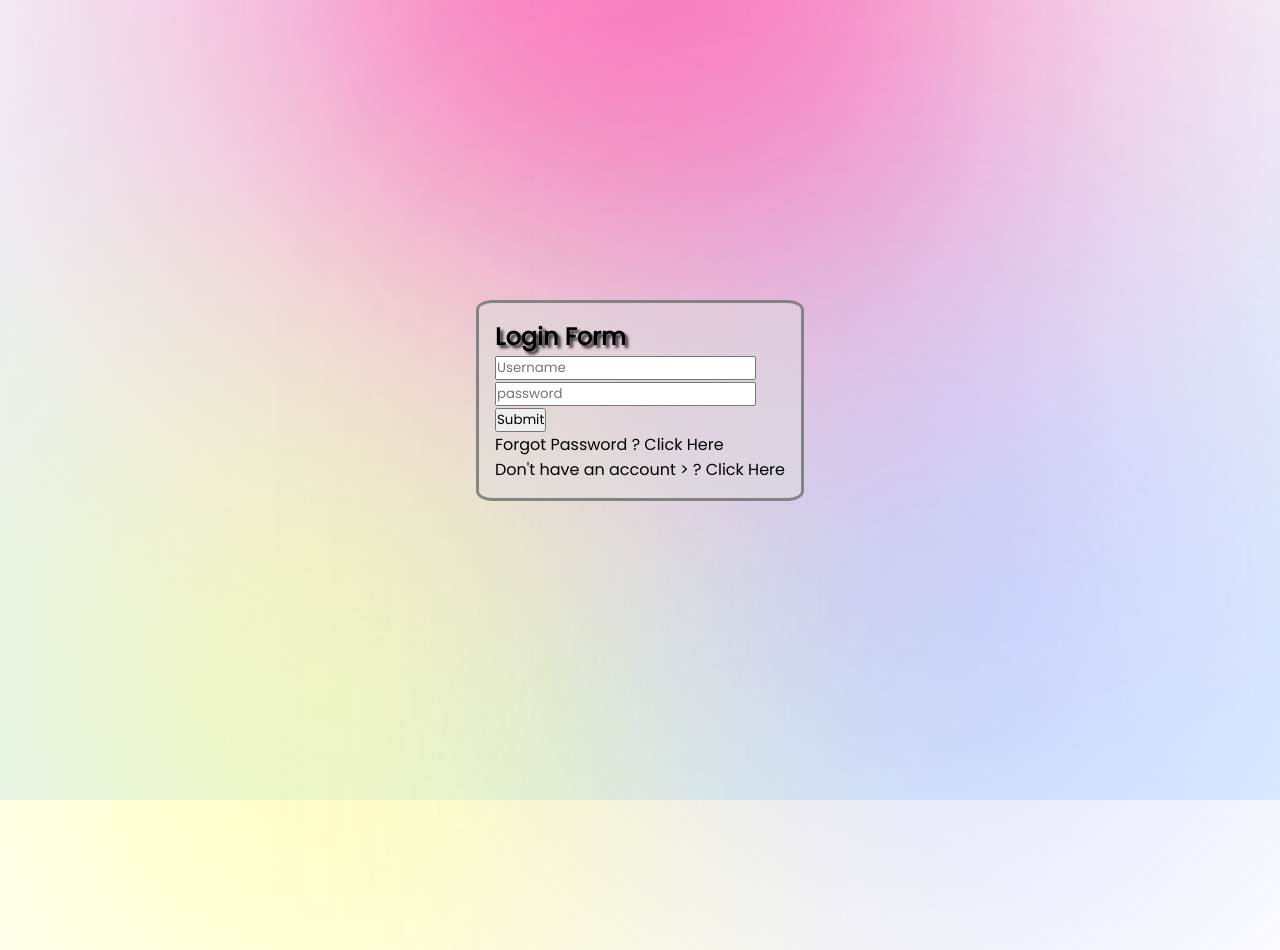
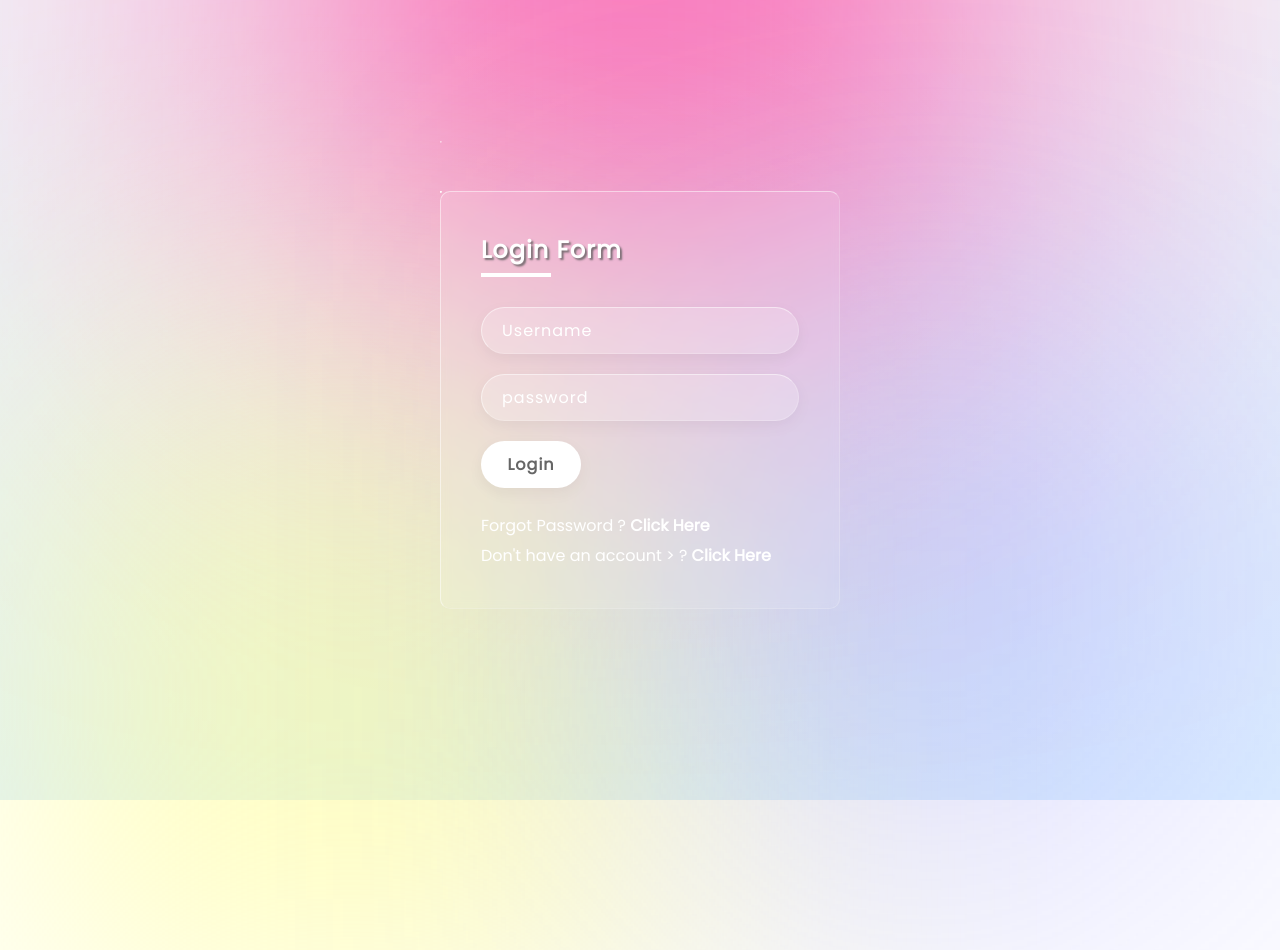
Before and after one commit to ShinMini/Login-Form, a plain HTML site: page index.html in a window 1280 px wide. Drawn offline with Linux system fonts and the light colour scheme.

Commit message:
[update] 22.01.31

```diff
--- a/index.html
+++ b/index.html
@@ -6,7 +6,8 @@
      <meta http-equiv="X-UA-Compatible" content="IE=edge">
      <meta name="viewport" content="width=device-width, initial-scale=1.0">
      <title>login page</title>
-     <link rel="stylesheet" href="style.css"></link>
+     <link rel="stylesheet" href="style.css">
+     </link>
      <script src="jsControl.js"></script>
 </head>
 
@@ -15,6 +16,12 @@
           <div class="color"></div>
           <div class="color"></div>
           <div class="color"></div>
+          <div class="box">
+               <div class="square" style="--i:0;"></div>
+               <div class="square" style="--i:1;"></div>
+               <div class="square" style="--i:2;"></div>
+               <div class="square" style="--i:3;"></div>
+               <div class="square" style="--i:4;"></div>
                <div class="container">
                     <div class="form">
                          <h2>Login Form</h2>
@@ -26,11 +33,12 @@
                                    <input type="password" placeholder="password">
                               </div>
                               <div class="inputBox">
-                              <input type="submit" placeholder="Login">
+                                   <input type="submit" value="Login">
                               </div>
                               <p class="forget">Forgot Password ? <a herf="#">Click Here</a></p>
                               <p class="forget">Don't have an account > ? <a herf="#">Click Here</a></p>
                          </form>
+                    </div>
                </div>
           </div>
      </section>
--- a/jsControl.js
+++ b/jsControl.js
@@ -1,2 +1,3 @@
 let inputBox = document.getElementsByClassName('.inputBox');
+console.log("inputBox: " + inputBox);
 console.log(inputBox);
--- a/style.css
+++ b/style.css
@@ -43,16 +43,96 @@ section .color:nth-child(3) {
      height: 300px;
      background: #7575ff;
 }
-section .container {
-     background-color: rgba(222, 222, 222, 0.5);
-     border:rgba(122, 122, 122, 0.9), solid, 3px;
-     border-radius: 5%;
-     padding: 1em;
-     z-index: 2;
+.box {
+     position: relative;
 }
-section .container h2{
-     text-shadow: 3px 3px 3px rgba(1, 1, 1, 0.8);
+.box .square {
+     position: absolute;
+     backdrop-filter: blur(5px);
+     box-shadow: 0, 25px, 45px rgba(0, 0, 0, 0.1);
+     border: 1px solid rgba(255, 255, 255, 0.5);
+     border-right: 1px solid rgba(252, 252, 252, 0.2);
+     border-bottom: 1px solid rgba(252, 252, 252, 0.2);
 }
-section .container .inputBox{
+.box .square:nth-child(1) {
+     top: -50px;
+}
+.container {
+     position: relative;
+     width: 400px;
+     min-height: 400px;
+     border-radius: 10px;
+     background: rgba(252, 252, 252, 0.1);
+     display: flex;
+     justify-content: center;
+     align-items: center;
+     /* 요소 뒤 영역에 흐림이나 색상 시프트 등 그래픽 효과를 적용할 수 있는 속성입니다. */
+     backdrop-filter: blur(5px);
+     box-shadow: 0, 25px, 45px rgba(0, 0, 0, 0.1);
+     border: 1px solid rgba(255, 255, 255, 0.5);
+     border-right: 1px solid rgba(252, 252, 252, 0.2);
+     border-bottom: 1px solid rgba(252, 252, 252, 0.2);
+}
+.form {
+     position: relative;
+     width: 100%;
+     height: 100%;
+     padding: 40px;
+}
+.form h2{
+     position: relative;
+     color: #fff;
+     font-size: 24px;
+     font-weight: 600;
+     letter-spacing: 1px;
+     margin-bottom: 40px;
+     text-shadow: 2px 2px 2px rgba(91, 91, 91, 0.8);
+}
+.form h2::before {
+     content: '';
+     position: absolute;
+     left: 0;
+     bottom: -10px;
+     width: 70px;
+     height: 4px;
+     background: #fff;
+}
+.form .inputBox {
+     width: 100%;
+     margin-top: 20px;
+}
 
+.form .inputBox input {
+     width: 100%;
+     background: rgba(255, 255, 255, 0.2);
+     border: none;
+     outline: none;
+     padding: 10px 20px;
+     border-radius: 35px;
+     border: 1px solid rgba(255, 255, 255, 0.5);
+     border-right: 1px solid rgba(255, 255, 255, 0.2);
+     border-bottom: 1px solid rgba(255, 255, 255, 0.2);
+     font-size: 16px;
+     letter-spacing: 1px;
+     color: #fff;
+     box-shadow: 0 5px 15px rgba(0, 0, 0, 0.05);
 }
+.form .inputBox input::placeholder {
+     color: #fff;
+}
+.form .inputBox input[type="submit"] {
+     background: #fff;
+     color: #666;
+     max-width: 100px;
+     cursor: pointer;
+     margin-bottom: 20px;
+     font-weight: 600;
+}
+.forget {
+     margin-top: 5px;
+     color: #fff;
+}
+.forget a {
+     color: #fff;
+     font-weight: 600;
+}
```
Lines whose indentation alone changed are shown as unchanged.
